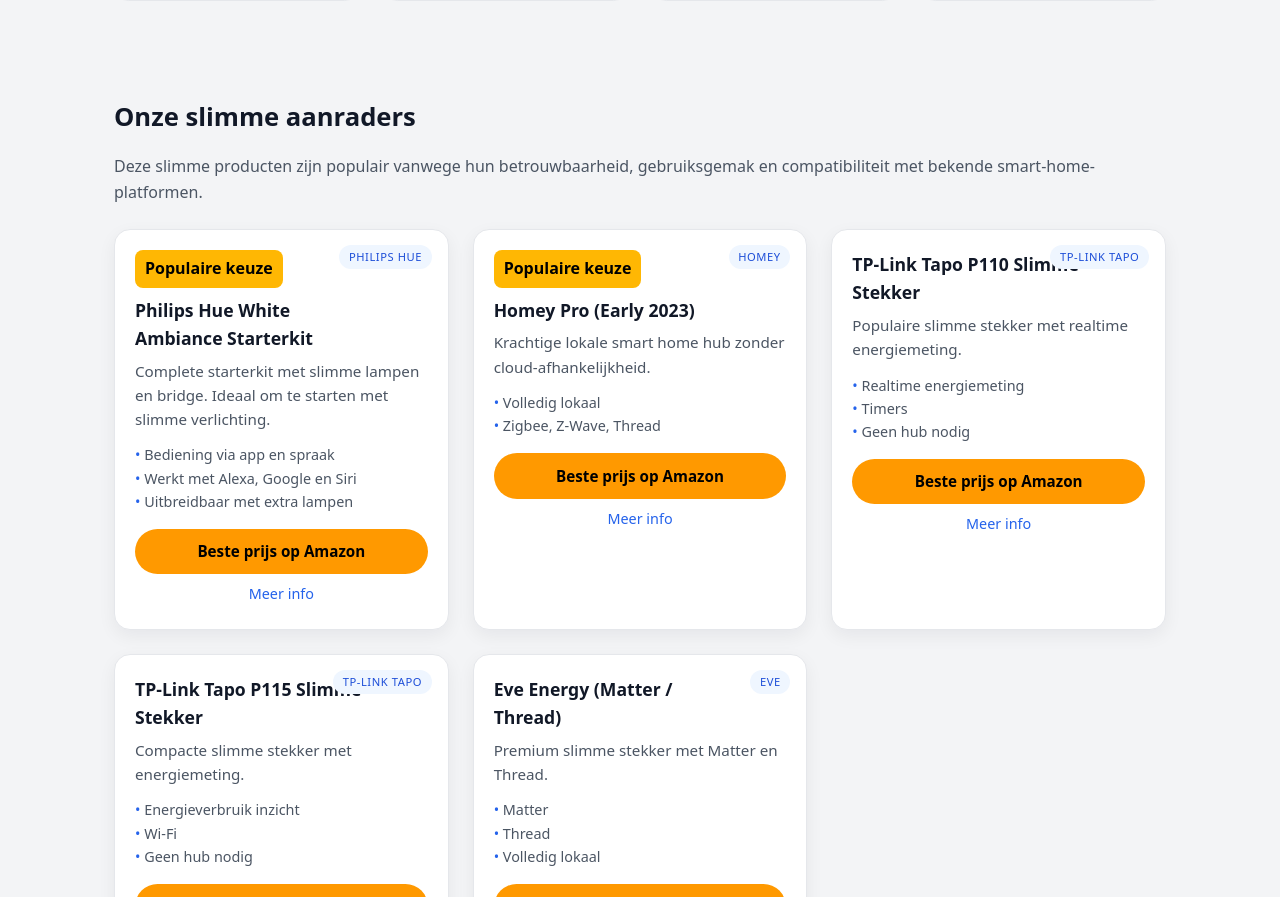
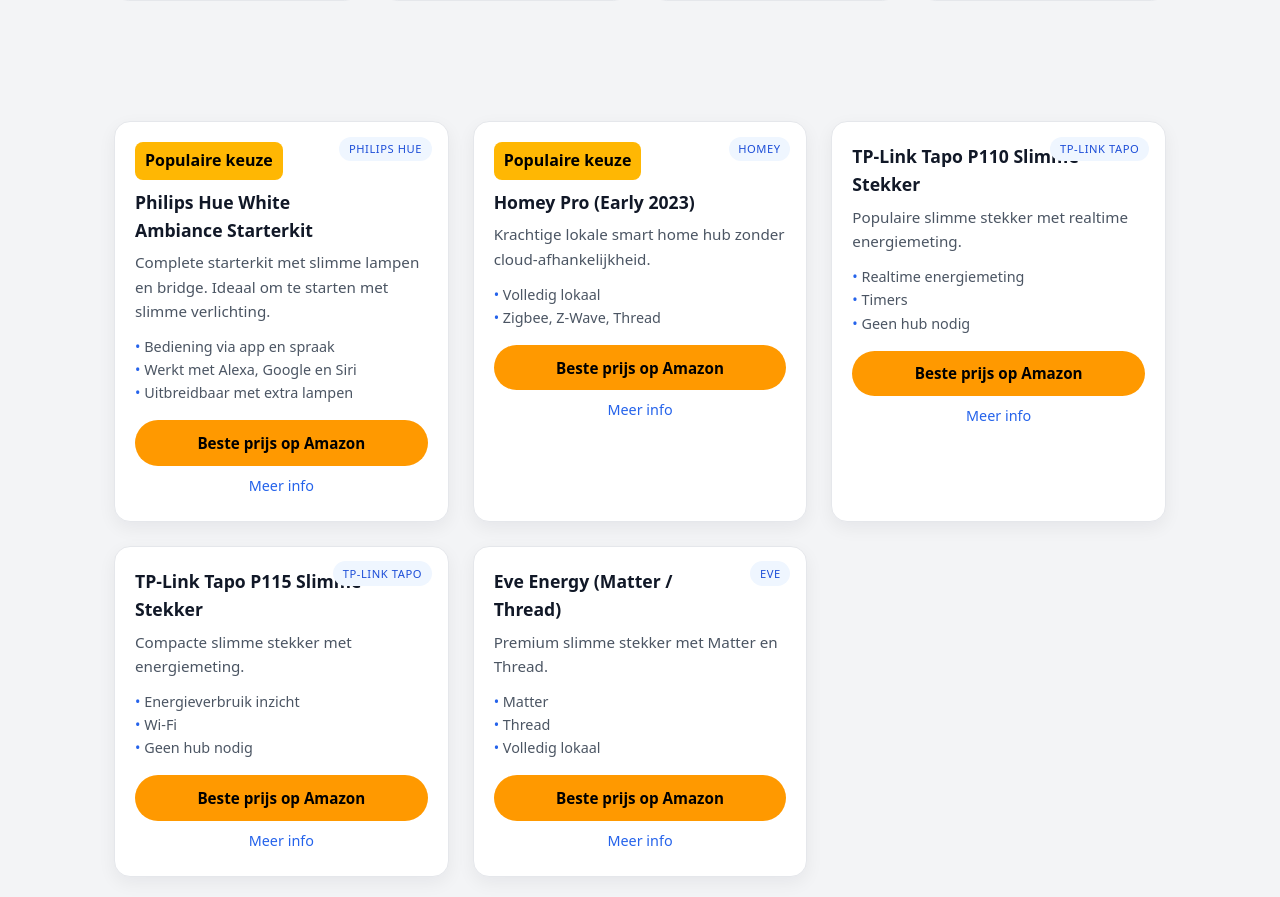
Before and after one commit to hafidgrad/SlimHuisWonen, a Next.js app: page / in a window 1280 px wide. Shown: the part 2083-2980 px from the top of the page. Built offline with nearby package versions, Linux system fonts and the light colour scheme.

Commit message:
app/page.jsx

```diff
--- a/app/page.jsx
+++ b/app/page.jsx
@@ -29,7 +29,8 @@ export default function HomePage() {
                 <h1>Maak je huis slim — zonder gedoe</h1>
 
                 <p>
-                  De beste smart home producten, tips en automatiseringen op één plek.
+                  De beste smart home producten, tips en automatiseringen op één
+                  plek.
                 </p>
 
                 {/* ✅ Knoppen */}
@@ -63,8 +64,8 @@ export default function HomePage() {
         <About />
         <Categories />
 
-        {/* ✅ Toon slechts 6 producten op de homepage */}
-        <Products limit={6} />
+        {/* ✅ Toon slechts 6 producten op de homepage (zonder dubbele kop/intro) */}
+        <Products limit={6} showHeader={false} />
 
         {/* ✅ Tips & uitleg – centrale CTA */}
         <section className="section">
@@ -72,8 +73,9 @@ export default function HomePage() {
             <h2>Tips & uitleg</h2>
 
             <p className="section-intro">
-              Stap-voor-stap uitleg en praktische tips om je huis slimmer te maken.
-              Van slimme verlichting tot complete smart home automatiseringen.
+              Stap-voor-stap uitleg en praktische tips om je huis slimmer te
+              maken. Van slimme verlichting tot complete smart home
+              automatiseringen.
             </p>
 
             <Link href="/tips" className="btn btn-primary">
```
